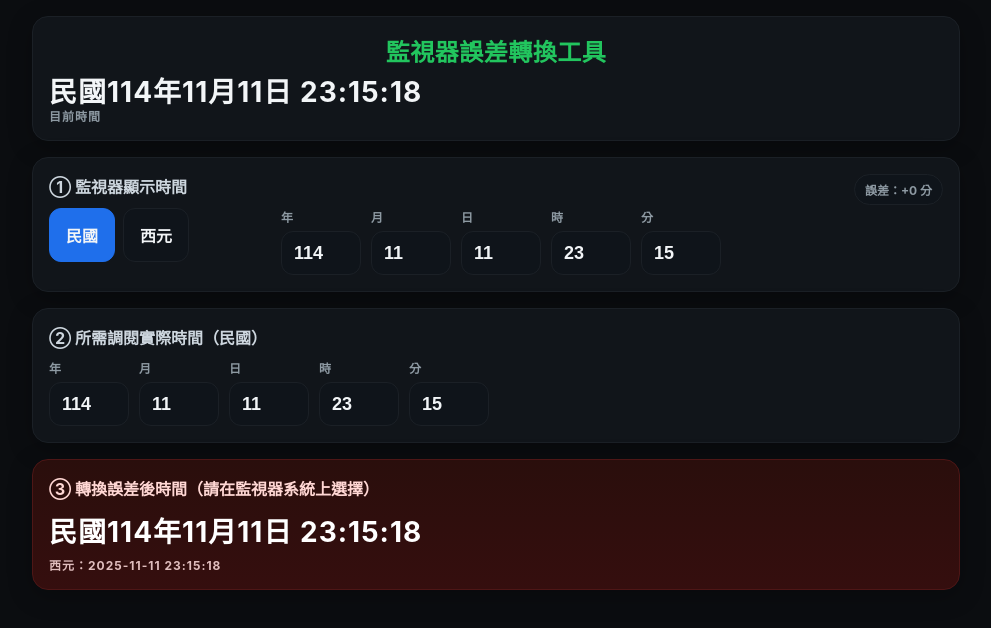
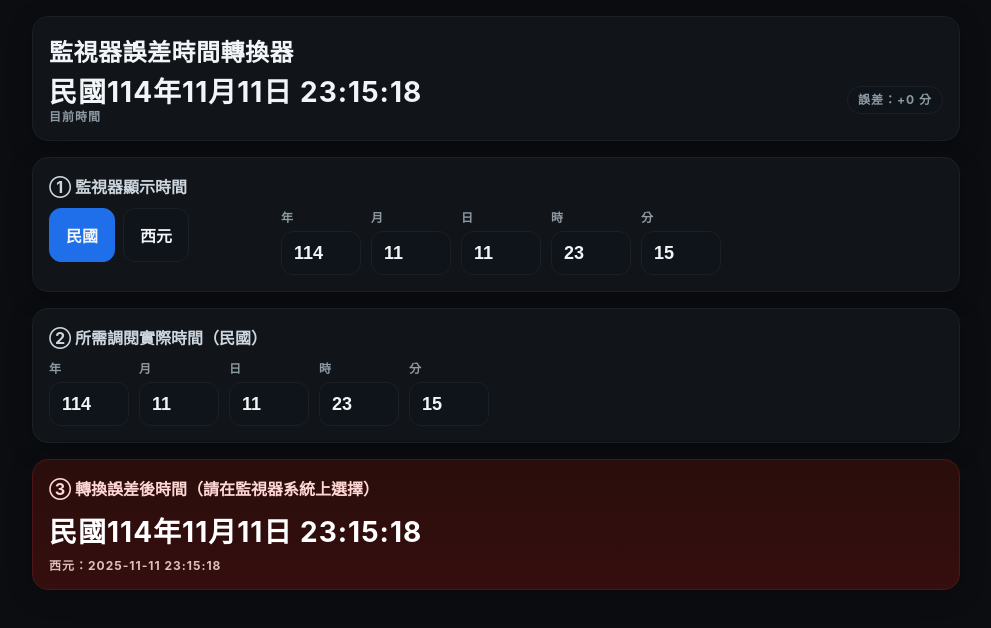
Before and after one commit to sj96785/cctv-time-diff-pwa, a plain HTML site: page index.html in a window 1280 px wide. Shown: the whole page, without its empty margins (144-1135 px from the left). Drawn offline with Linux system fonts and the light colour scheme.

Commit message:
Add files via upload

```diff
--- a/index.html
+++ b/index.html
@@ -3,7 +3,7 @@
 <head>
 <meta charset="utf-8">
 <meta name="viewport" content="width=device-width, initial-scale=1, viewport-fit=cover">
-<title>監視器誤差轉換工具</title>
+<title>監視器誤差時間轉換器</title>
 <link rel="manifest" href="./manifest.webmanifest">
 <meta name="theme-color" content="#0b0d10">
 <meta name="apple-mobile-web-app-capable" content="yes">
@@ -17,7 +17,6 @@
     --accent:#1f6feb;
     --danger:#b3261e;
     --panel:#11151a;
-    --green:#22c55e;
     --edge:#1b2026;
   }
   *{box-sizing:border-box}
@@ -32,14 +31,14 @@
     -moz-osx-font-smoothing:grayscale;
   }
   .wrap{max-width:960px;margin:0 auto;padding:16px;display:flex;flex-direction:column;gap:16px}
-  .card{position:relative;
+  .card{
     background:var(--panel);
     border:1px solid var(--edge);
     border-radius:16px;
     padding:16px;
     box-shadow:0 6px 24px rgba(0,0,0,.25);
   }
-  h1{margin:0 0 8px 0;font-size:24px;letter-spacing:.5px;text-align:center;color:var(--green);}
+  h1{margin:0 0 8px 0;font-size:24px;letter-spacing:.5px}
   .clock{
     font-size:28px;line-height:1.2;letter-spacing:1px;
     display:flex;justify-content:space-between;align-items:center;gap:12px;
@@ -85,26 +84,23 @@
     border:1px solid var(--edge);background:#0f141a;border-radius:999px;padding:6px 10px;font-size:12px;color:var(--muted)
   }
   .danger{color:#ffd7d4}
-
-  .pill.corner{position:absolute; top:16px; right:16px;}
 </style>
 </head>
 <body>
 <div class="wrap">
   <div class="card">
-    <h1>監視器誤差轉換工具</h1>
+    <h1>監視器誤差時間轉換器</h1>
     <div class="clock" id="liveClock">
       <div>
         <div id="liveRoc" aria-live="polite">民國114年01月01日 00:00:00</div>
         <div class="sub">目前時間</div>
       </div>
-
+      <div class="pill" id="offsetInfo">誤差：-- 分</div>
     </div>
   </div>
 
   <div class="card">
     <div class="group-title">① 監視器顯示時間</div>
-    <div class="pill corner" id="offsetInfo">誤差：-- 分</div>
     <div class="grid">
       <div class="toggle">
         <button id="modeRoc" class="btn" aria-pressed="true">民國</button>
```
